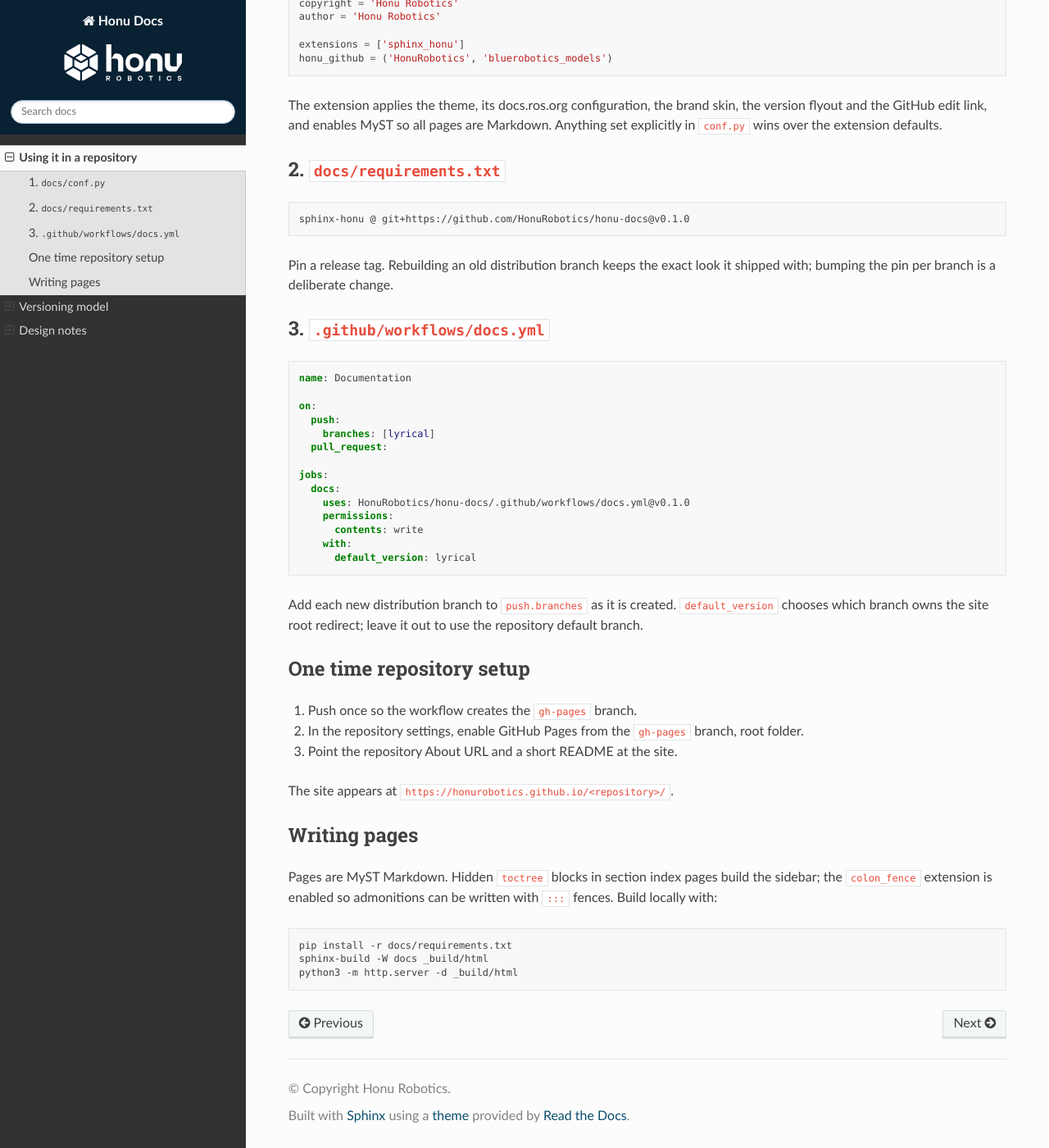
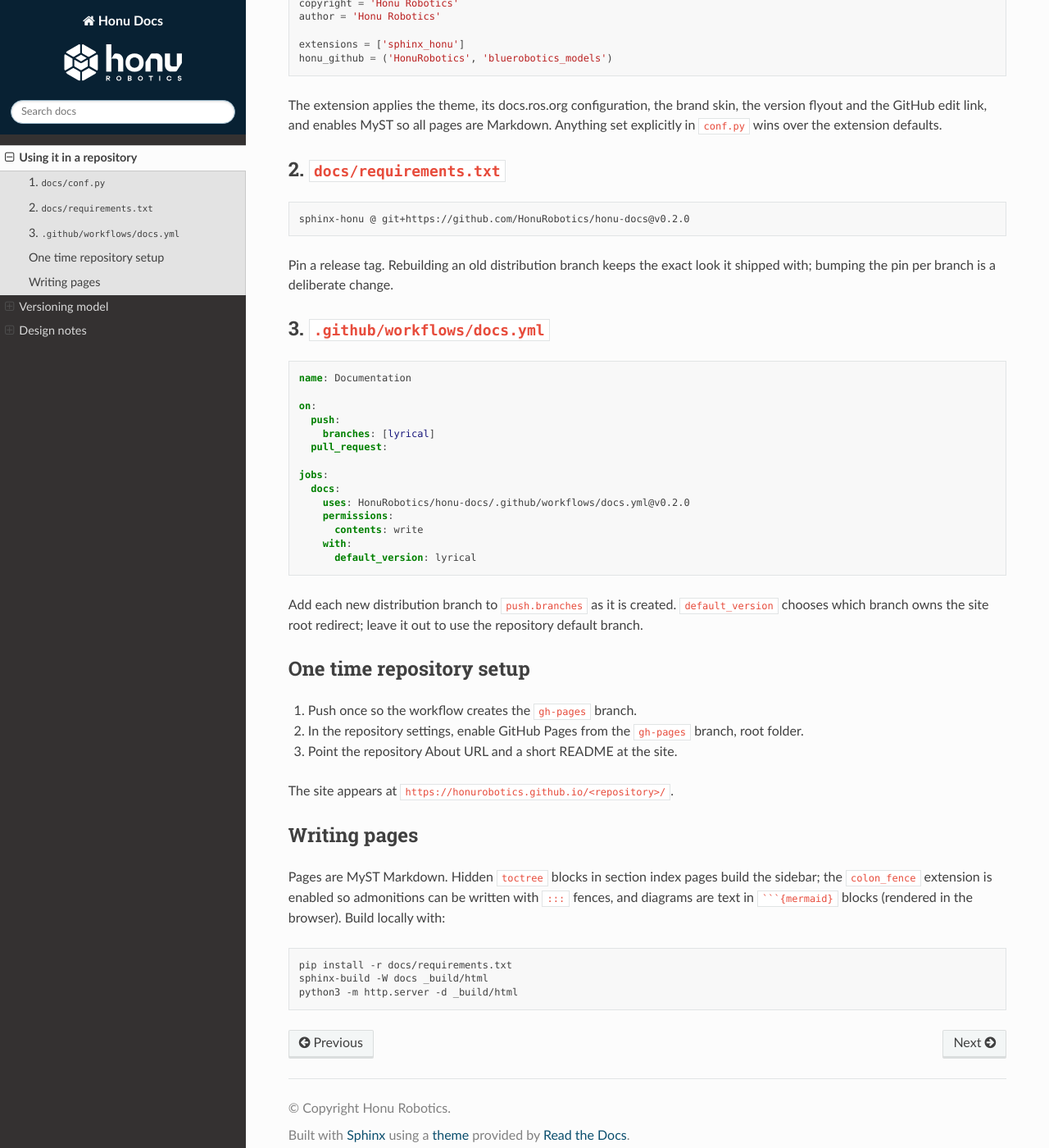
Before and after one commit to HonuRobotics/honu-docs, a Sphinx documentation site: the page built from docs/usage.md, in a window 1280 px wide and 1400 px high, scrolled down 298 px. Shown: the whole window at 82% size. Built offline with Sphinx 7.4.7 and the Read the Docs theme 3.1.0, drawn with Linux system fonts in a browser that asks for light colours.

Commit message:
Add mermaid diagram support to sphinx-honu (0.2.0) (#3)
Assisted-by: Claude Fable 5 <noreply@anthropic.com>

Signed-off-by: Carlos Agüero <caguero@honurobotics.com>

`````diff
--- a/docs/requirements.txt
+++ b/docs/requirements.txt
@@ -1,4 +1,4 @@
 # This repository dogfoods its own package from the working tree. Consumer
 # repositories pin a release tag instead:
-#   sphinx-honu @ git+https://github.com/HonuRobotics/honu-docs@v0.1.0
+#   sphinx-honu @ git+https://github.com/HonuRobotics/honu-docs@v0.2.0
 .
--- a/docs/usage.md
+++ b/docs/usage.md
@@ -21,7 +21,7 @@ extension defaults.
 ## 2. `docs/requirements.txt`
 
 ```text
-sphinx-honu @ git+https://github.com/HonuRobotics/honu-docs@v0.1.0
+sphinx-honu @ git+https://github.com/HonuRobotics/honu-docs@v0.2.0
 ```
 
 Pin a release tag. Rebuilding an old distribution branch keeps the exact
@@ -39,7 +39,7 @@ on:
 
 jobs:
   docs:
-    uses: HonuRobotics/honu-docs/.github/workflows/docs.yml@v0.1.0
+    uses: HonuRobotics/honu-docs/.github/workflows/docs.yml@v0.2.0
     permissions:
       contents: write
     with:
@@ -63,7 +63,8 @@ The site appears at `https://honurobotics.github.io/<repository>/`.
 
 Pages are MyST Markdown. Hidden `toctree` blocks in section index pages
 build the sidebar; the `colon_fence` extension is enabled so admonitions
-can be written with `:::` fences. Build locally with:
+can be written with `:::` fences, and diagrams are text in
+```` ```{mermaid} ```` blocks (rendered in the browser). Build locally with:
 
 ```bash
 pip install -r docs/requirements.txt
--- a/pyproject.toml
+++ b/pyproject.toml
@@ -4,7 +4,7 @@ build-backend = "setuptools.build_meta"
 
 [project]
 name = "sphinx-honu"
-version = "0.1.0"
+version = "0.2.0"
 description = "Honu Robotics documentation house style: docs.ros.org functionality, Honu branding"
 readme = "README.md"
 requires-python = ">=3.10"
@@ -12,6 +12,7 @@ dependencies = [
   "sphinx>=7",
   "sphinx-rtd-theme>=2",
   "myst-parser>=2",
+  "sphinxcontrib-mermaid>=0.9",
 ]
 
 [project.scripts]
`````
Also changed, not shown: sphinx_honu/__init__.py (+5 -2 lines), 3 other files.
